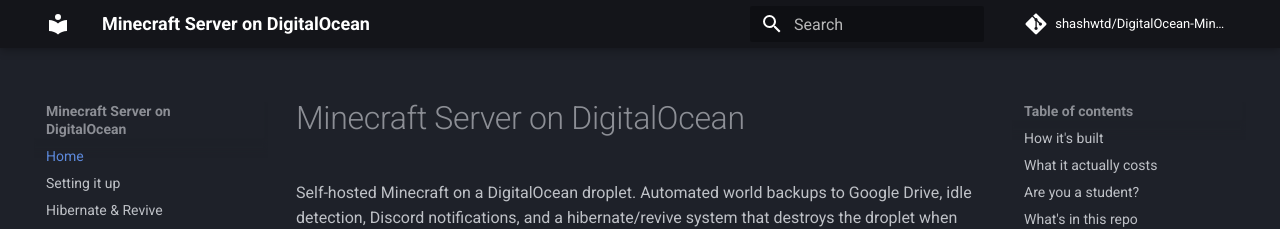
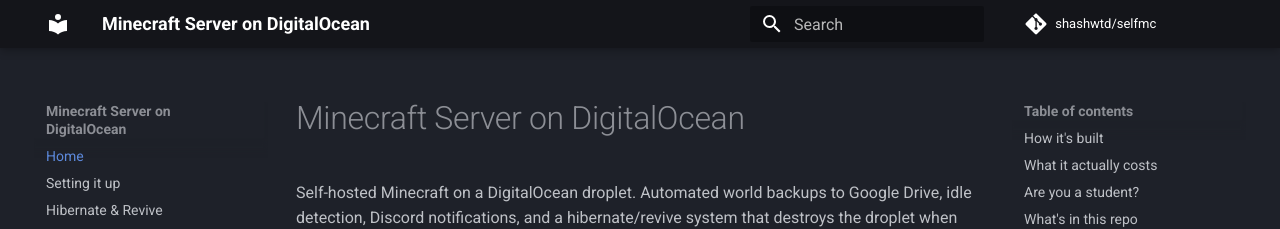
Before and after one commit to shashwtd/selfmc, an MkDocs documentation site: the page built from docs/index.md, in a window 1280 px wide. Shown: the top 229 px of the page. Built offline with MkDocs 1.6.1 and Material for MkDocs 9.7.7, drawn with Linux system fonts in a browser that asks for light colours; comment, search, counter and statistics services are not loaded.

Commit message:
renaming project to selfmc

```diff
--- a/mkdocs.yml
+++ b/mkdocs.yml
@@ -1,8 +1,8 @@
 site_name: Minecraft Server on DigitalOcean
 site_description: Self-hosted Minecraft with automated backups, hibernate/revive, and Discord notifications
-site_url: https://shashwtd.github.io/DigitalOcean-Minecraft-Server/
-repo_url: https://github.com/shashwtd/DigitalOcean-Minecraft-Server
-repo_name: shashwtd/DigitalOcean-Minecraft-Server
+site_url: https://shashwtd.github.io/selfmc/
+repo_url: https://github.com/shashwtd/selfmc
+repo_name: shashwtd/selfmc
 
 theme:
   name: material
```
Also changed, not shown: README.md (+2 -2 lines).
